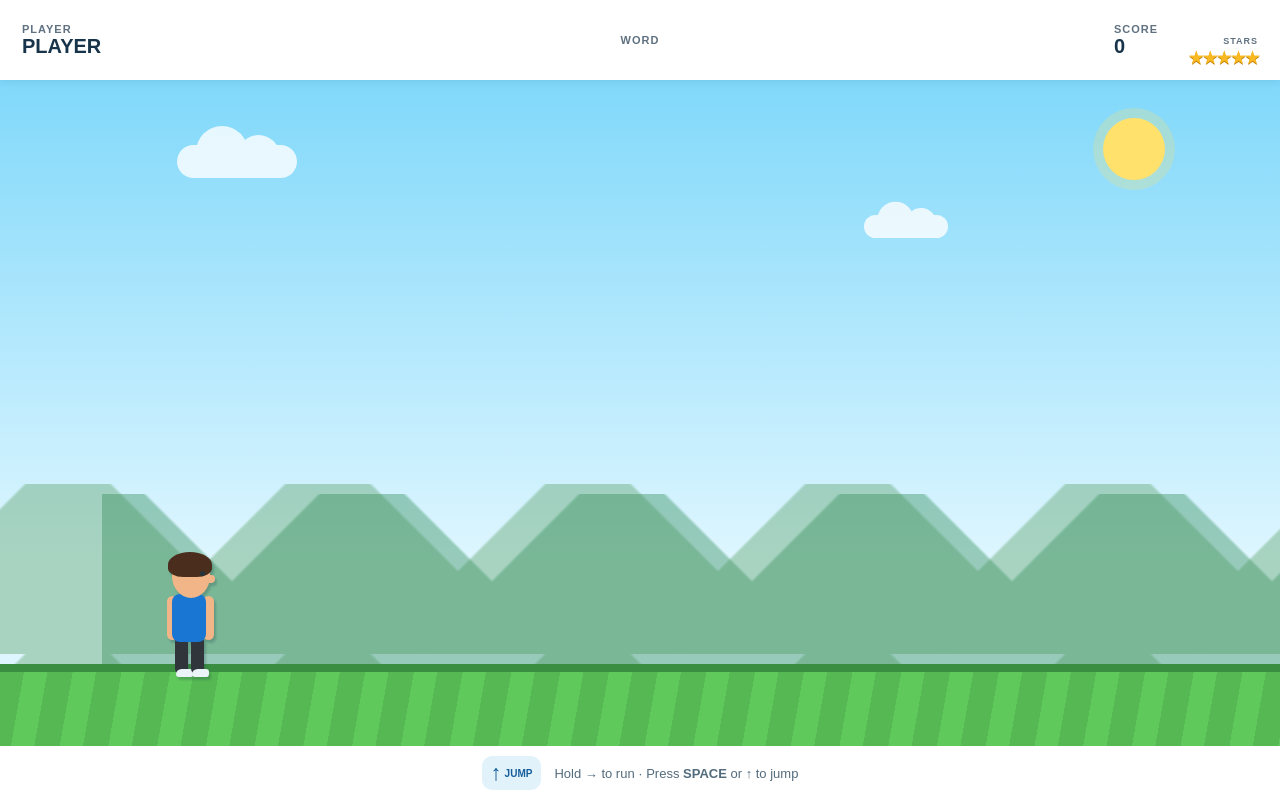
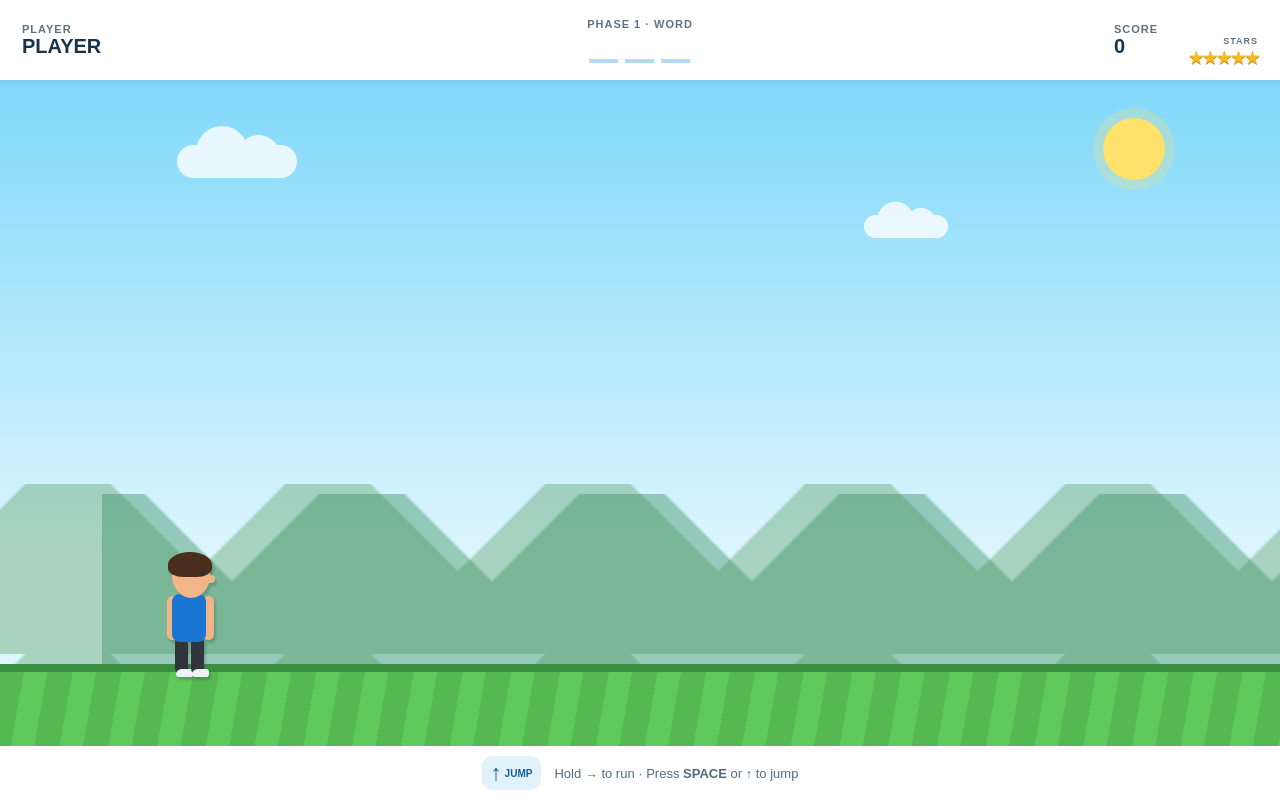
Before and after one commit to edisilva64/english-runner, a plain HTML site: page index.html in a window 1280 px wide. Both pictures are taken after a click on the button "START GAME". Drawn offline with Linux system fonts and the light colour scheme.

Commit message:
Add files via upload

```diff
--- a/index.html
+++ b/index.html
@@ -35,7 +35,7 @@
   <section id="game-screen" class="screen hidden" aria-label="English Runner game">
     <header class="game-header">
       <div class="stat"><small>PLAYER</small><strong id="display-name">PLAYER</strong></div>
-      <div class="target-container"><small>WORD</small><div id="word-display" aria-label="Target word"></div></div>
+      <div class="target-container"><small id="phase-display">PHASE 1 · WORD</small><div id="word-display" aria-label="Target word"></div></div>
       <div class="stat score-stat"><small>SCORE</small><strong id="score">0</strong></div>
       <div class="life-stat"><small>STARS</small><div id="lives" aria-label="5 stars remaining"></div></div>
     </header>
```
